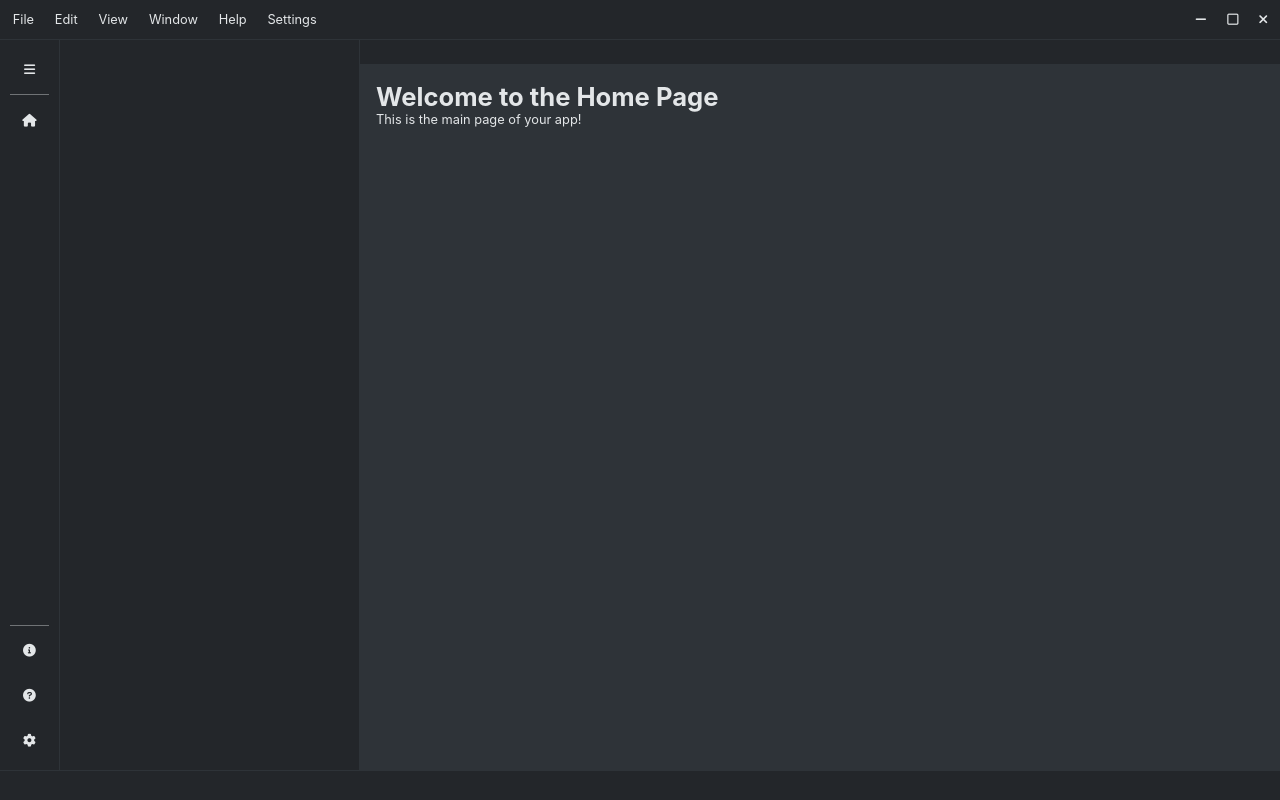
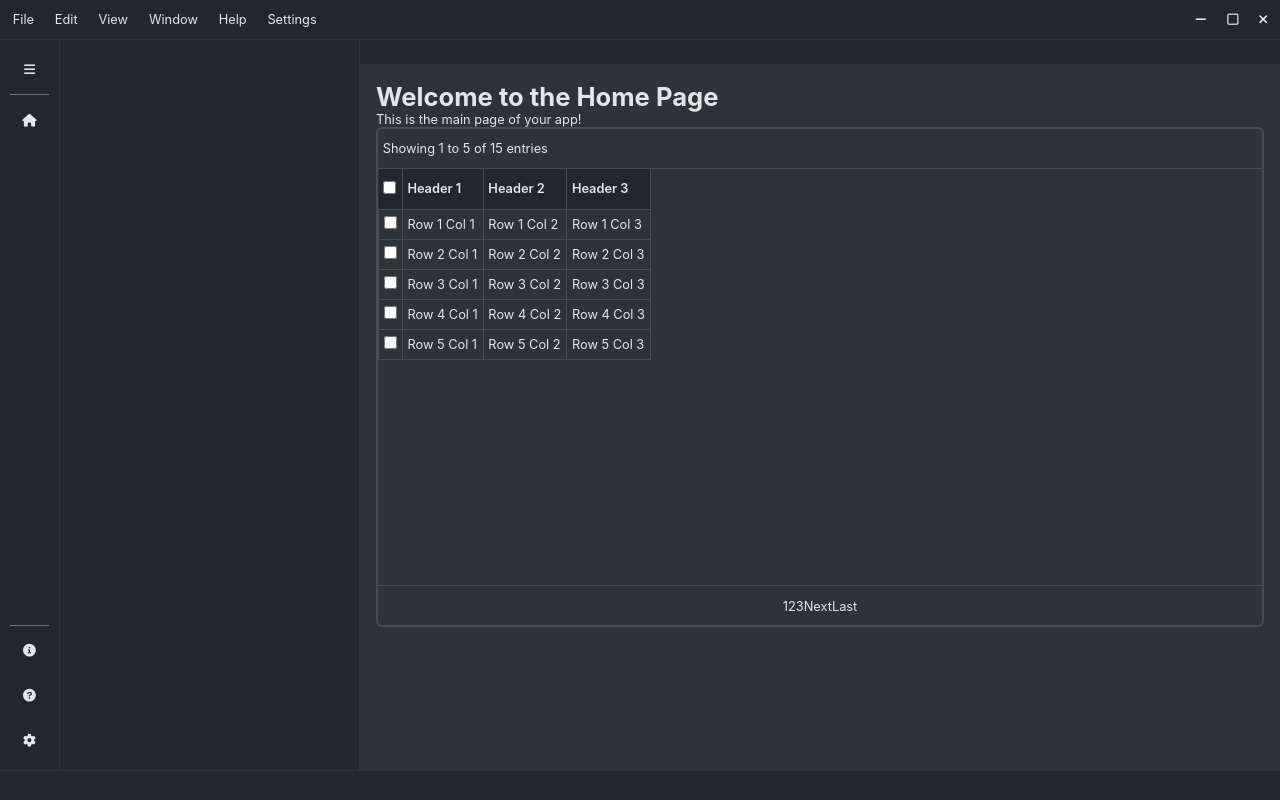
Before and after one commit to Genty83/SimplifyDesktop, a React (Create React App) app in the folder react-app/: page / in a window 1280 px wide. Built offline with nearby package versions, Linux system fonts and the light colour scheme.

Commit message:
Added a table component

```diff
--- a/react-app/src/App.js
+++ b/react-app/src/App.js
@@ -10,7 +10,7 @@ import Info from "./pages/info";
 import Help from "./pages/help";
 
 
-function App() {
+const App = () => {
   return (
     <Router>
       <div className="app-container app-layout">
--- /dev/null
+++ b/react-app/src/components/widgets/table.js
@@ -0,0 +1,112 @@
+import React, { Component } from "react";
+
+class TableComponent extends Component {
+  constructor(props) {
+    super(props);
+    this.state = {
+      currentPage: 1,
+      itemsPerPage: 5, // Number of rows per page
+    };
+  }
+
+  handlePageChange = (page) => {
+    this.setState({ currentPage: page });
+  };
+
+  getPaginationRange = (totalPages) => {
+    const { currentPage } = this.state;
+    const visiblePages = 5; // Adjust the number of pages shown in the pagination bar
+    let start = Math.max(1, currentPage - Math.floor(visiblePages / 2));
+    let end = Math.min(totalPages, start + visiblePages - 1);
+
+    if (end - start + 1 < visiblePages) {
+      start = Math.max(1, end - visiblePages + 1);
+    }
+
+    const range = [];
+    for (let i = start; i <= end; i++) {
+      range.push(i);
+    }
+    return range;
+  };
+
+  render() {
+    const { headers, data } = this.props;
+    const { currentPage, itemsPerPage } = this.state;
+
+    // Calculate pagination indices
+    const indexOfLastItem = currentPage * itemsPerPage;
+    const indexOfFirstItem = indexOfLastItem - itemsPerPage;
+    const currentItems = data.slice(indexOfFirstItem, indexOfLastItem);
+    const totalPages = Math.ceil(data.length / itemsPerPage);
+    const paginationRange = this.getPaginationRange(totalPages);
+
+    return (
+      <div className="table-container">
+        <div className="table-top-content">
+          <p>
+            Showing {indexOfFirstItem + 1} to {Math.min(indexOfLastItem, data.length)} of {data.length} entries
+          </p>
+        </div>
+        <div className="table-middle-content">
+          <table className="table">
+            <thead>
+              <tr>
+                <th><input type="checkbox"/></th>
+                {headers.map((header, index) => (
+                  <th key={index}>{header}</th>
+                ))}
+              </tr>
+            </thead>
+            <tbody>
+              {currentItems.map((row, rowIndex) => (
+                <tr key={rowIndex}>
+                  <td><input type="checkbox"/></td>
+                  {row.map((cell, cellIndex) => (
+                    <td key={cellIndex}>{cell}</td>
+                  ))}
+                </tr>
+              ))}
+            </tbody>
+          </table>
+        </div>
+        <div className="table-bottom-content">
+          {/* Elided Pagination Controls */}
+          <div>
+            {currentPage > 1 && (
+              <button onClick={() => this.handlePageChange(1)}>First</button>
+            )}
+            {currentPage > 1 && (
+              <button onClick={() => this.handlePageChange(currentPage - 1)}>
+                Previous
+              </button>
+            )}
+
+            {paginationRange.map((page) => (
+              <button
+                key={page}
+                onClick={() => this.handlePageChange(page)}
+                disabled={currentPage === page}
+              >
+                {page}
+              </button>
+            ))}
+
+            {currentPage < totalPages && (
+              <button onClick={() => this.handlePageChange(currentPage + 1)}>
+                Next
+              </button>
+            )}
+            {currentPage < totalPages && (
+              <button onClick={() => this.handlePageChange(totalPages)}>
+                Last
+              </button>
+            )}
+          </div>
+        </div>
+      </div>
+    );
+  }
+}
+
+export default TableComponent;
--- a/react-app/src/pages/home.js
+++ b/react-app/src/pages/home.js
@@ -1,8 +1,32 @@
+import TableComponent from "../components/widgets/table";
+
+
 const Home = () => {
+
+  const headers = ["Header 1", "Header 2", "Header 3"];
+  const data = [
+    ["Row 1 Col 1", "Row 1 Col 2", "Row 1 Col 3"],
+    ["Row 2 Col 1", "Row 2 Col 2", "Row 2 Col 3"],
+    ["Row 3 Col 1", "Row 3 Col 2", "Row 3 Col 3"],
+    ["Row 4 Col 1", "Row 4 Col 2", "Row 4 Col 3"],
+    ["Row 5 Col 1", "Row 5 Col 2", "Row 5 Col 3"],
+    ["Row 6 Col 1", "Row 6 Col 2", "Row 6 Col 3"],
+    ["Row 7 Col 1", "Row 7 Col 2", "Row 7 Col 3"],
+    ["Row 8 Col 1", "Row 8 Col 2", "Row 8 Col 3"],
+    ["Row 9 Col 1", "Row 9 Col 2", "Row 9 Col 3"],
+    ["Row 10 Col 1", "Row 10 Col 2", "Row 10 Col 3"],
+    ["Row 11 Col 1", "Row 11 Col 2", "Row 11 Col 3"],
+    ["Row 12 Col 1", "Row 12 Col 2", "Row 12 Col 3"],
+    ["Row 13 Col 1", "Row 13 Col 2", "Row 13 Col 3"],
+    ["Row 14 Col 1", "Row 14 Col 2", "Row 14 Col 3"],
+    ["Row 15 Col 1", "Row 15 Col 2", "Row 15 Col 3"],
+    // Add more rows as needed
+  ];
   return (
     <div>
       <h1>Welcome to the Home Page</h1>
       <p>This is the main page of your app!</p>
+      <TableComponent headers={headers} data={data} />
     </div>
   );
 };
--- a/react-app/src/styles/style.css
+++ b/react-app/src/styles/style.css
@@ -69,3 +69,62 @@ hr {
   overflow-y: auto;
   color: var(--canvas-fg-clr);
 }
+
+/*
+TABLE STYLES
+*/
+
+.table-container {
+  width: 100%;
+  min-height: 500px;
+  display: grid;
+  grid-template-rows: 40px 1fr 40px;
+  border: 2px solid var(--table-border-clr);
+  border-radius: var(--base-radius);
+  overflow: hidden;
+}
+
+.table-top-content {
+  display: flex;
+  justify-content: space-between;
+  align-items: center;
+  border-bottom: 1px solid var(--table-border-clr);
+  padding: var(--base-padding);
+}
+
+.table-middle-content {
+  display: block;
+  overflow: auto;
+}
+
+.table-bottom-content {
+  display: flex;
+  justify-content: center;
+  align-items: center;
+  border-top: 1px solid var(--table-border-clr);
+  padding: var(--base-padding);
+}
+
+table {
+  border-collapse: collapse;
+}
+
+th {
+  background-color: var(--table-header-bg-clr);
+  color: var(--table-header-fg-clr);
+  border-right: 1px solid var(--table-header-border-clr);
+  padding: var(--base-padding);
+  text-align: left;
+  font-weight: 600;
+  height: 40px;
+}
+
+td {
+  background-color: var(--table-row-bg-clr);
+  color: var(--table-row-fg-clr);
+  border: 1px solid var(--table-row-border-clr);
+  padding: var(--base-padding);
+  text-align: left;
+  height: 30px;
+  text-wrap: nowrap;
+}
--- a/react-app/src/styles/vars.css
+++ b/react-app/src/styles/vars.css
@@ -16,6 +16,17 @@
   --bottombar-border-clr: hsl(210, 9%, 20%);
   --component-border-clr: hsl(210, 9%, 20%);
 
+  --table-bg-clr: hsl(210, 9%, 10%);
+  --table-fg-clr: hsl(210, 9%, 90%);
+  --table-border-clr: hsl(210, 9%, 30%);
+  --table-header-bg-clr: hsl(210, 9%, 15%);
+  --table-header-fg-clr: hsl(210, 9%, 90%);
+  --table-header-border-clr: hsl(210, 9%, 30%);
+  --table-row-bg-clr: hsl(210, 9%, 20%);
+  --table-row-alt-bg-clr: hsl(210, 9%, 25%);
+  --table-row-fg-clr: hsl(210, 9%, 90%);
+  --table-row-border-clr: hsl(210, 9%, 30%);
+
   --accent-clr: hsl(210, 100%, 50%);
 
   --font-family: 'Inter', sans-serif;
```
